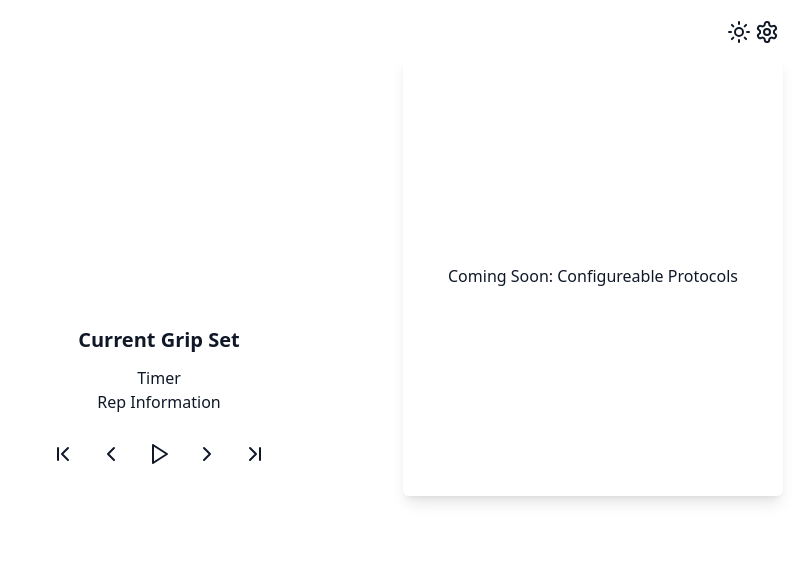
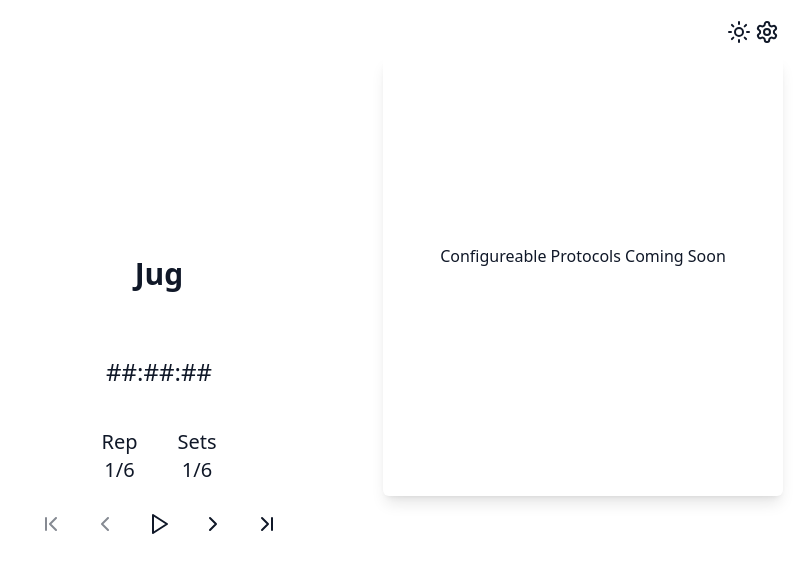
Before and after one commit to lyanrarue/board, a React (Vite) app: page / in a window 1280 px wide. Both pictures are taken after a click on the button 1248 px from the left and 32 px from the top of the page. Shown: the top 572 px of the page, without its empty margins (481-1280 px from the left). Built offline with nearby package versions, Linux system fonts and the light colour scheme.

Commit message:
feat: added rep/set advancement logic

```diff
--- a/src/App.tsx
+++ b/src/App.tsx
@@ -1,6 +1,6 @@
 import "./App.css";
 import DarkModeToggle from "./components/DarkModeToggle/DarkModeToggle";
-import SettingsPopover from "./components/Settings/SettingsIconButton";
+import SettingsPopover from "./components/SettingsPopover/SettingsPopover";
 import ProtocolDashboard from "./components/ProtocolDashboard/ProtocolDashboard";
 
 const App = () => {
--- a/src/components/ProtocolDashboard/ProtocolDashboard.tsx
+++ b/src/components/ProtocolDashboard/ProtocolDashboard.tsx
@@ -10,28 +10,97 @@ import {
 } from "lucide-react";
 
 const ProtocolDashboard = () => {
-  const [isRunning, setIsRunning] = useState(false); // New state for start/stop toggle
+  const [isRunning, setIsRunning] = useState(false);
+  const [gripSetIndex, setGripSetIndex] = useState(0);
+  const [repIndex, setRepIndex] = useState(0);
   const gripSets = defaultProtocol.gripSets;
 
   const toggleStartStop = () => {
     setIsRunning(!isRunning); // Toggle the running state
   };
 
+  const incrementGripSet = () => {
+    if (gripSetIndex < gripSets.length - 1) {
+      setGripSetIndex(gripSetIndex + 1);
+      setRepIndex(0);
+    }
+  };
+
+  const decrementGripSet = () => {
+    if (gripSetIndex > 0) {
+      setGripSetIndex(gripSetIndex - 1);
+      setRepIndex(0);
+    }
+  };
+
+  const incrementRep = () => {
+    if (repIndex < gripSets[gripSetIndex].totalReps) {
+      setRepIndex(repIndex + 1);
+    } else {
+      incrementGripSet();
+      setRepIndex(0);
+    }
+  };
+
+  const decrementRep = () => {
+    if (repIndex > 0) {
+      setRepIndex(repIndex - 1);
+    } else {
+      decrementGripSet();
+      setRepIndex(gripSets[gripSetIndex].totalReps - 1);
+    }
+  };
+
+  const currentGripSet = gripSets[gripSetIndex];
+
   return (
-    <div className="flex flex-col justify-between h-full">
-      <div className="flex flex-row justify-center text-xl font-bold">
-        <h2 className="mb-3">Current Grip Set</h2>
+    <div>
+      <div className="flex flex-col justify-between h-full space-y-10">
+        <div className="flex flex-row justify-center text-3xl font-bold">
+          <h2 className="mb-3 w-64 h-12 text-center break-words">
+            {currentGripSet.name}
+          </h2>
+        </div>
+
+        <div className="flex justify-center text-2xl">
+          <span>##:##:##</span>
+        </div>
+
+        <div className="flex flex-row justify-center space-x-10">
+          <div className="flex flex-col items-center text-xl">
+            <span>Rep</span>
+            <span>
+              {repIndex + 1}/{currentGripSet.totalReps}
+            </span>
+          </div>
+          <div className="flex flex-col items-center  text-xl">
+            <span>Sets</span>
+            <span>
+              {gripSetIndex + 1}/{gripSets.length}
+            </span>
+          </div>
+        </div>
       </div>
-
-      <div className="flex justify-center">Timer</div>
-
-      <div className="flex justify-center">Rep Information</div>
-
       <div className="flex justify-between items-center mt-5 space-x-2">
-        <button className="p-2 rounded-md hover:shadow-md hover:bg-gray-100 dark:hover:bg-gray-700">
+        <button
+          onClick={decrementGripSet}
+          disabled={gripSetIndex <= 0}
+          className={`p-2 rounded-md hover:shadow-md hover:bg-gray-100 dark:hover:bg-gray-700 ${
+            gripSetIndex <= 0 ? "opacity-50 cursor-not-allowed" : ""
+          }`}
+        >
           <ChevronFirst />
         </button>
-        <button className="p-2 rounded-md hover:shadow-md hover:bg-gray-100 dark:hover:bg-gray-700">
+        <button
+          onClick={decrementRep}
+          disabled={repIndex <= 0 && gripSetIndex <= 0}
+          className={`p-2 rounded-md hover:shadow-md hover:bg-gray-100 dark:hover:bg-gray-700
+            ${
+              repIndex <= 0 && gripSetIndex <= 0
+                ? "opacity-50 cursor-not-allowed"
+                : ""
+            }`}
+        >
           <ChevronLeft />
         </button>
         <button
@@ -40,10 +109,30 @@ const ProtocolDashboard = () => {
         >
           {isRunning ? <Pause /> : <Play />}
         </button>
-        <button className="p-2 rounded-md hover:shadow-md hover:bg-gray-100 dark:hover:bg-gray-700">
+        <button
+          onClick={incrementRep}
+          disabled={
+            gripSetIndex >= gripSets.length - 1 &&
+            repIndex >= gripSets[gripSetIndex].totalReps
+          }
+          className={`p-2 rounded-md hover:shadow-md hover:bg-gray-100 dark:hover:bg-gray-700 ${
+            gripSetIndex >= gripSets.length - 1 &&
+            repIndex >= gripSets[gripSetIndex].totalReps
+              ? "opacity-50 cursor-not-allowed"
+              : ""
+          }`}
+        >
           <ChevronRight />
         </button>
-        <button className="p-2 rounded-md hover:shadow-md hover:bg-gray-100 dark:hover:bg-gray-700">
+        <button
+          onClick={incrementGripSet}
+          disabled={gripSetIndex >= gripSets.length - 1}
+          className={`p-2 rounded-md hover:shadow-md hover:bg-gray-100 dark:hover:bg-gray-700 ${
+            gripSetIndex >= gripSets.length - 1
+              ? "opacity-50 cursor-not-allowed"
+              : ""
+          }`}
+        >
           <ChevronLast />
         </button>
       </div>
--- a/src/components/Settings/SettingsIconButton.tsx
+++ /dev/null
@@ -1,36 +0,0 @@
-import { useState } from "react";
-import { Settings } from "lucide-react";
-
-const SettingsPopover = () => {
-  const [isOpen, setIsOpen] = useState(false);
-
-  const toggleDropdown = () => {
-    setIsOpen(!isOpen);
-  };
-
-  return (
-    <>
-      <button
-        onClick={toggleDropdown}
-        className="px-1 py-1 rounded-md focus:outline-none hover:bg-gray-100 dark:hover:bg-gray-900"
-      >
-        <Settings />
-      </button>
-      <div
-        className={`absolute top-full mt-2 right-0 w-95 h-110 bg-white dark:bg-gray-800 text-gray-900 dark:text-gray-100 rounded-md shadow-lg transform transition-all duration-300 ${
-          isOpen ? "scale-100 opacity-100" : "scale-95 opacity-0"
-        }`}
-        style={{
-          transformOrigin: "top right",
-          transitionTimingFunction: "cubic-bezier(0.68, -0.55, 0.27, 1.55)",
-        }}
-      >
-        <div className="flex flex-col justify-center items-center h-full">
-          Coming Soon: Configureable Protocols
-        </div>
-      </div>
-    </>
-  );
-};
-
-export default SettingsPopover;
--- /dev/null
+++ b/src/components/SettingsPopover/SettingsPopover.tsx
@@ -0,0 +1,33 @@
+import { useState } from "react";
+import { Settings } from "lucide-react";
+
+const SettingsPopover = () => {
+  const [isOpen, setIsOpen] = useState(false);
+
+  const toggleDropdown = () => {
+    setIsOpen(!isOpen);
+  };
+
+  return (
+    <>
+      <button
+        onClick={toggleDropdown}
+        className="px-1 py-1 rounded-md focus:outline-none hover:bg-gray-100 dark:hover:bg-gray-900"
+      >
+        <Settings />
+      </button>
+      {isOpen && (
+        <div className="absolute top-full mt-2 right-0 w-100 h-110 bg-white dark:bg-gray-800 text-gray-900 dark:text-gray-100 rounded-md shadow-lg transform transition-all duration-300 scale-100 opacity-100">
+          <div className="relative">
+            <div className="absolute top-[-6px] right-2 w-3 h-3 bg-white dark:bg-gray-800 transform rotate-45 transition-all duration-300 scale-100 opacity-100"></div>
+            <div className="flex flex-col items-center justify-center h-100">
+              Configureable Protocols Coming Soon
+            </div>
+          </div>
+        </div>
+      )}
+    </>
+  );
+};
+
+export default SettingsPopover;
```
